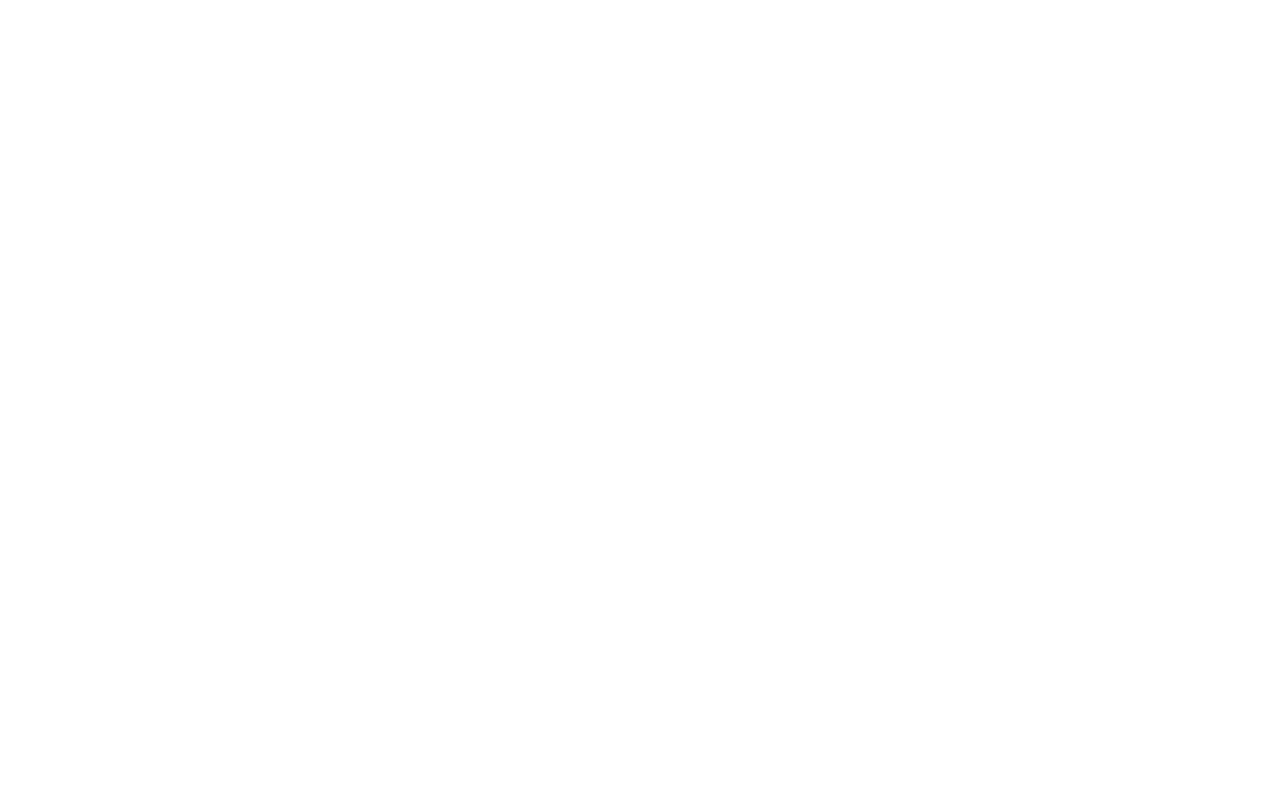
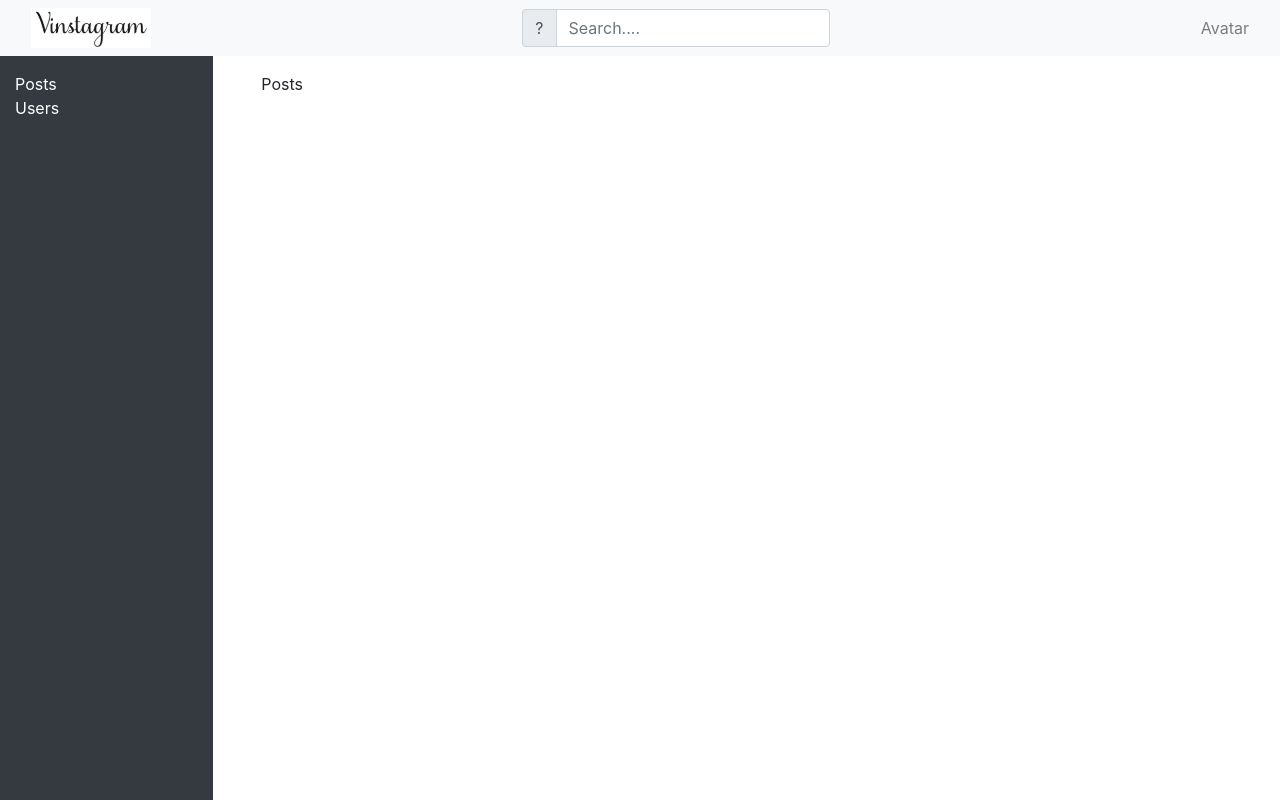
Before and after one commit to trungtd2112/vinstagram, a React (Create React App) app: page /admin in a window 1280 px wide. Built offline with nearby package versions, Linux system fonts and the light colour scheme.

Commit message:
add user tab UI in admin

```diff
--- a/src/App.css
+++ b/src/App.css
@@ -3,7 +3,7 @@
 	padding: 0;
 }
 .container1 {
-  background:  #cccccc;
+	background: #cccccc;
 	width: 100%;
 	min-height: 100vh;
 }
@@ -77,7 +77,7 @@
 	color: #f80759;
 }
 
-.buttonRedireact{
+.buttonRedireact {
 	position: absolute;
 	right: 30px;
 	top: 30px;
--- a/src/App.js
+++ b/src/App.js
@@ -1,9 +1,10 @@
 import './App.css';
 import SignUp from './components/SignUp'
-import SignIn from './components/SignIn'
 import {BrowserRouter as Router, Route, Switch} from 'react-router-dom';
 import PostDetail from './components/post/detail/PostDetail';
 import Homepage from './components/Homepage';
+import Admin from './components/admin/Admin';
+import SignIn from './components/SignIn';
 
 function App() {
   return (
@@ -11,6 +12,8 @@
       <Switch>
         <Route exact path="/" component={SignIn} />
         <Route exact path="/SignUp" component={SignUp} />
+
+        <Route path="/admin" component={Admin} />
 
         <Route exact path="/post/detail" component={PostDetail} />
         <Route exact path="/home" component={Homepage} />
--- a/src/components/Homepage.js
+++ b/src/components/Homepage.js
@@ -1,32 +1,9 @@
-import logo from "../images/logo.png";
+import Navbar from "./Navbar";
 
 function Homepage(){
     return (
         <div>
-          <nav className="navbar navbar-fixed-top navbar-light bg-light main-nav">
-            <div className="container-fluid">
-              <ul className="nav navbar-nav">
-                <li className="nav-item">
-                  <img src={logo} width={120} height={40} />
-                </li>
-              </ul>
-              <ul className="nav navbar-nav mx-auto">
-                <form className="form-inline">
-                  <div className="input-group">
-                    <div className="input-group-prepend">
-                      <span className="input-group-text" id="basic-addon1">?</span>
-                    </div>
-                    <input type="text" className="form-control" placeholder="Search...." aria-describedby="basic-addon1" />
-                  </div>
-                </form>
-              </ul>
-              <ul className="nav navbar-nav">
-                <li className="nav-item">
-                  <a className="nav-link" href="#">Avatar</a>
-                </li>
-              </ul>
-            </div>
-          </nav>
+          <Navbar />
         </div>
     );
 }
--- /dev/null
+++ b/src/components/Navbar.jsx
@@ -0,0 +1,39 @@
+import React from 'react'
+import PropTypes from 'prop-types'
+
+import logo from "../images/logo.png";
+
+function Navbar(props) {
+  return (
+    <nav className="navbar navbar-fixed-top navbar-light bg-light main-nav">
+      <div className="container-fluid">
+        <ul className="nav navbar-nav">
+          <li className="nav-item">
+            <img src={logo} width={120} height={40} />
+          </li>
+        </ul>
+        <ul className="nav navbar-nav mx-auto">
+          <form className="form-inline">
+            <div className="input-group">
+              <div className="input-group-prepend">
+                <span className="input-group-text" id="basic-addon1">?</span>
+              </div>
+              <input type="text" className="form-control" placeholder="Search...." aria-describedby="basic-addon1" />
+            </div>
+          </form>
+        </ul>
+        <ul className="nav navbar-nav">
+          <li className="nav-item">
+            <a className="nav-link" href="#">Avatar</a>
+          </li>
+        </ul>
+      </div>
+    </nav>
+  )
+}
+
+Navbar.propTypes = {
+
+}
+
+export default Navbar
--- a/src/components/SignIn.js
+++ b/src/components/SignIn.js
@@ -24,7 +24,7 @@
         <div className="container1">
             <div>
                 {/* <a className="buttonRedireact" href="">Sign Up</a> */}
-                <Link to={PathString.SignUp} className="buttonRedireact">Sign Up</Link>
+                <Link to={PathString.SignUp} className="buttonRedireact">サインアップ</Link>
             </div>
             <div className="content">
                 <div className="app-wrapper">
--- a/src/components/SignUp.js
+++ b/src/components/SignUp.js
@@ -22,10 +22,10 @@
         })
     }
     return (
-        <div className="container">
+        <div className="container1">
             <div>
                 {/* <a className="buttonRedireact" href="">Login</a> */}
-                <Link to={PathString.SignIn} className="buttonRedireact">Sign In</Link>
+                <Link to={PathString.SignIn} className="buttonRedireact">サインイン</Link>
             </div>
             <div className="content">
                 <div className="app-wrapper">
--- /dev/null
+++ b/src/components/admin/Admin.css
@@ -0,0 +1,7 @@
+.sidebar {
+	height: calc(100vh - 56px);
+}
+
+.nav-item > a {
+	color: #fff;
+}
--- /dev/null
+++ b/src/components/admin/Admin.jsx
@@ -0,0 +1,48 @@
+import React from 'react'
+import PropTypes from 'prop-types'
+import Navbar from '../Navbar'
+import { Link, Route, Switch, useRouteMatch } from 'react-router-dom'
+import Posts from './Posts'
+import Users from './Users'
+
+import './Admin.css'
+
+function Admin(props) {
+  let { path, url } = useRouteMatch();
+
+  return (
+    <div className="admin">
+      <Navbar />
+
+      <div className="container-fluid admin__content">
+        <div className="row">
+          <nav id="sidebarMenu" className="col-md-3 col-lg-2 d-md-block bg-dark sidebar collapse">
+            <div className="position-sticky pt-3">
+              <ul className="nav flex-column">
+                <li className="nav-item">
+                  <Link to={`${url}`}>Posts</Link>
+                </li>
+                <li className="nav-item">
+                  <Link to={`${url}/users`}>Users</Link>
+                </li>
+              </ul>
+            </div>
+          </nav>
+
+          <main className="col-md-9 ms-sm-auto col-lg-10 px-5 py-3">
+            <Switch>
+              <Route exact path={path} render={props => <Posts {...props} />} />
+              <Route exact path={`${path}/users`} render={props => <Users {...props} />} />
+            </Switch>
+          </main>
+        </div>
+      </div>
+    </div>
+  )
+}
+
+Admin.propTypes = {
+
+}
+
+export default Admin
--- /dev/null
+++ b/src/components/admin/Posts.jsx
@@ -0,0 +1,16 @@
+import React from 'react'
+import PropTypes from 'prop-types'
+
+function Posts(props) {
+  return (
+    <div>
+      Posts
+    </div>
+  )
+}
+
+Posts.propTypes = {
+
+}
+
+export default Posts
--- /dev/null
+++ b/src/components/admin/Users.jsx
@@ -0,0 +1,62 @@
+import React, { useState } from 'react'
+import PropTypes from 'prop-types'
+
+function Users(props) {
+  const [users, setUsers] = useState([
+    { id: 1, username: "aaaa", email: "aa@aa.com", password: "bbbb" },
+    { id: 2, username: "aaaa", email: "aa@aa.com", password: "bbbb" },
+    { id: 3, username: "aaaa", email: "aa@aa.com", password: "bbbb" },
+    { id: 4, username: "aaaa", email: "aa@aa.com", password: "bbbb" },
+    { id: 5, username: "aaaa", email: "aa@aa.com", password: "bbbb" },
+  ]);
+
+  const handleDeleteUser = id => {
+    setUsers(users.filter(user => user.id !== id));
+  }
+
+  return (
+    <>
+      <h3>Users Table</h3>
+      <div className="admin__user table-responsive">
+        <table className="table table-striped table-hover">
+          <thead>
+            <tr>
+              <th>Num</th>
+              <th>Username</th>
+              <th>Email</th>
+              <th>Password</th>
+              <th>Delete</th>
+            </tr>
+          </thead>
+          <tbody>
+            {
+              users.map(({ id, username, email, password }) => (
+                <tr key={id}>
+                  <td>{id}</td>
+                  <td>{username}</td>
+                  <td>{email}</td>
+                  <td>{password}</td>
+                  <td>
+                    <button
+                      type="button"
+                      className="btn btn-danger"
+                      onClick={e => handleDeleteUser(id)}
+                    >
+                      Delete
+                    </button>
+                  </td>
+                </tr>
+              ))
+            }
+          </tbody>
+        </table>
+      </div>
+    </>
+  )
+}
+
+Users.propTypes = {
+
+}
+
+export default Users
```
Lines whose indentation alone changed are shown as unchanged.
